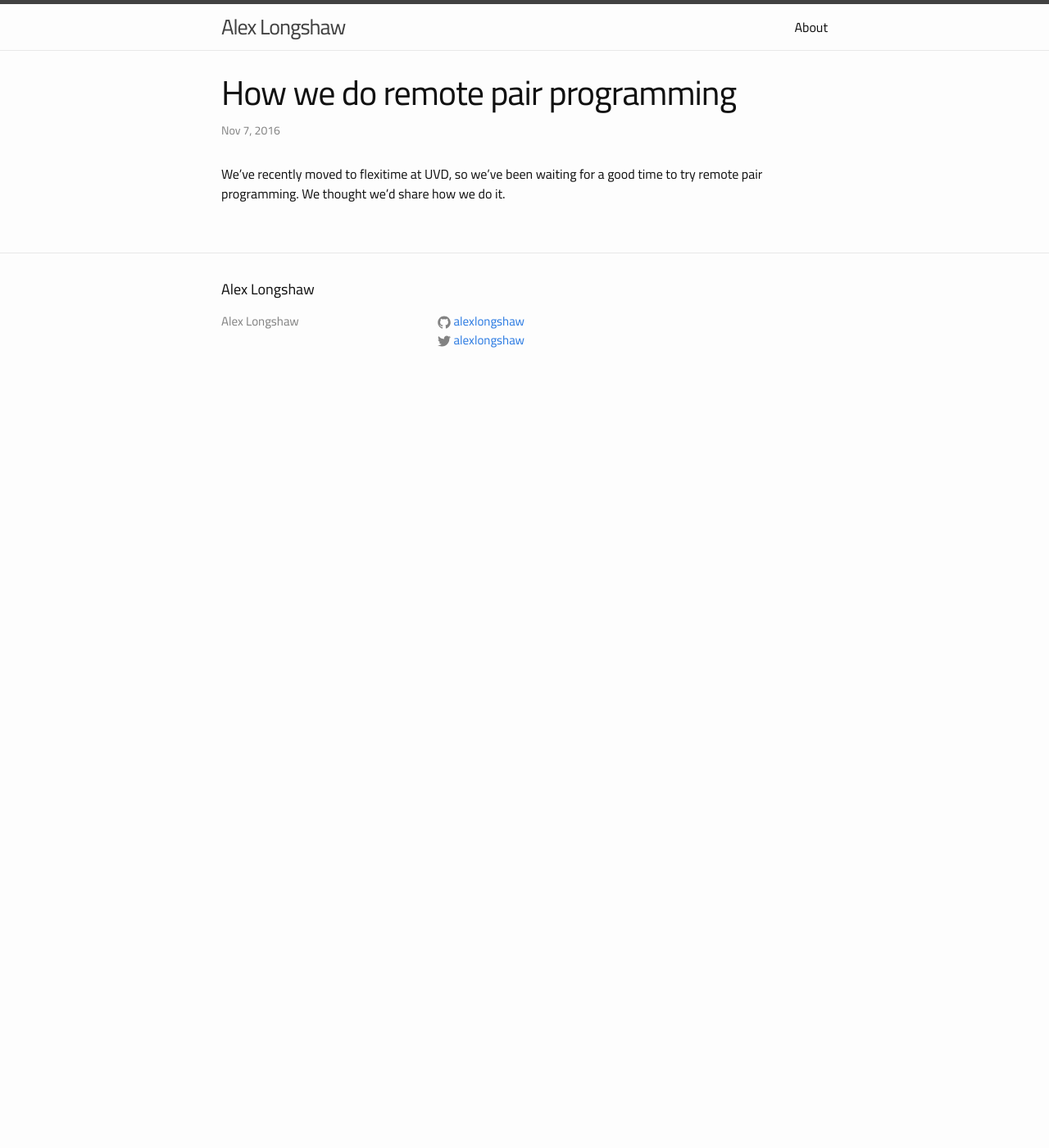
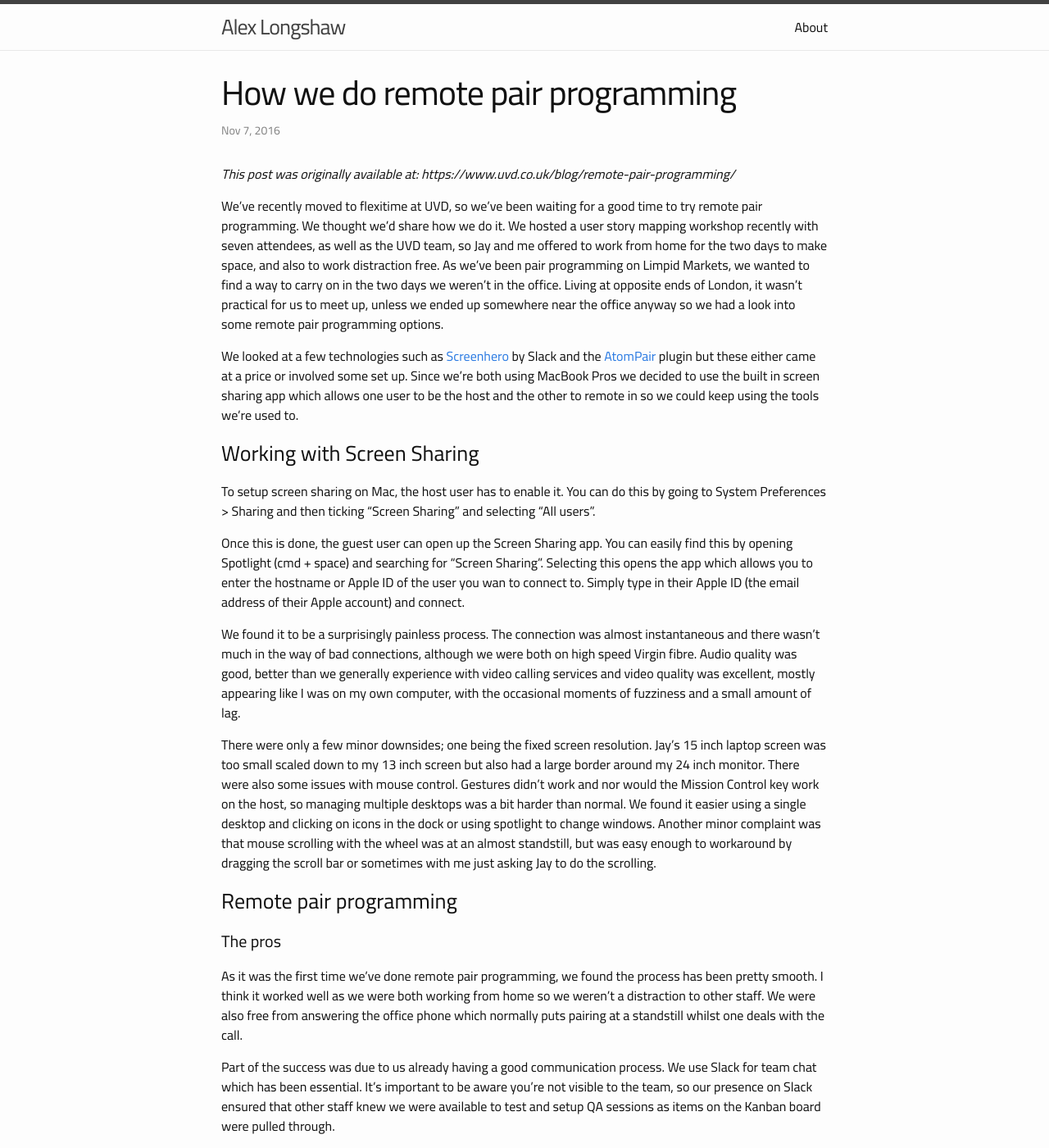
Before and after one commit to alexlongshaw/alexlongshaw.github.io, a Jekyll site: the page built from _posts/2016-11-07-how-we-do-remote-pair-programming.md, in a window 1280 px wide and 1400 px high. Shown: the whole window at 82% size. Built offline with Jekyll 4.4.1, drawn with Linux system fonts in a browser that asks for light colours; comment, search, counter and statistics services are not loaded; some of the changed text lies outside the part shown.

Commit message:
Move removed post to local archive

```diff
--- a/_posts/2016-11-07-how-we-do-remote-pair-programming.md
+++ b/_posts/2016-11-07-how-we-do-remote-pair-programming.md
@@ -2,9 +2,73 @@
 layout: post
 title:  "How we do remote pair programming"
 date:   2016-11-07 12:30:34 +0000
-link:   https://www.uvd.co.uk/blog/remote-pair-programming/
 categories: pair programming
 disqus_id: 8c5b58c1-bbef-417c-aacd-05837434272f
 ---
 
-We’ve recently moved to flexitime at UVD, so we’ve been waiting for a good time to try remote pair programming. We thought we’d share how we do it.
+*This post was originally available at: https://www.uvd.co.uk/blog/remote-pair-programming/*
+
+We’ve recently moved to flexitime at UVD, so we’ve been waiting for a good time to try remote pair programming. We
+thought we’d share how we do it. We hosted a user story mapping workshop recently with seven attendees, as well as the
+UVD team, so Jay and me offered to work from home for the two days to make space, and also to work distraction free. As
+we’ve been pair programming on Limpid Markets, we wanted to find a way to carry on in the two days we weren’t in the
+office. Living at opposite ends of London, it wasn’t practical for us to meet up, unless we ended up somewhere near the
+office anyway so we had a look into some remote pair programming options.
+
+We looked at a few technologies such as [Screenhero](https://screenhero.com/) by Slack and the
+[AtomPair](https://blog.pusher.com/atom-pair/) plugin but these either came at a price or involved some set up. Since
+we’re both using MacBook Pros we decided to use the built in screen sharing app which allows one user to be the host and
+the other to remote in so we could keep using the tools we’re used to.
+
+### Working with Screen Sharing
+
+To setup screen sharing on Mac, the host user has to enable it. You can do this by going to System Preferences > Sharing
+and then ticking “Screen Sharing” and selecting “All users”.
+
+Once this is done, the guest user can open up the Screen Sharing app. You can easily find this by opening Spotlight
+(cmd + space) and searching for “Screen Sharing”. Selecting this opens the app which allows you to enter the hostname
+or Apple ID of the user you wan to connect to. Simply type in their Apple ID (the email address of their Apple account)
+and connect.
+
+We found it to be a surprisingly painless process. The connection was almost instantaneous and there wasn’t much in the
+way of bad connections, although we were both on high speed Virgin fibre. Audio quality was good, better than we
+generally experience with video calling services and video quality was excellent, mostly appearing like I was on my own
+computer, with the occasional moments of fuzziness and a small amount of lag.
+
+There were only a few minor downsides; one being the fixed screen resolution. Jay’s 15 inch laptop screen was too small
+scaled down to my 13 inch screen but also had a large border around my 24 inch monitor. There were also some issues
+with mouse control. Gestures didn’t work and nor would the Mission Control key work on the host, so managing multiple
+desktops was a bit harder than normal. We found it easier using a single desktop and clicking on icons in the dock or
+using spotlight to change windows. Another minor complaint was that mouse scrolling with the wheel was at an almost
+standstill, but was easy enough to workaround by dragging the scroll bar or sometimes with me just asking Jay to do the
+scrolling.
+
+### Remote pair programming
+
+#### The pros
+
+As it was the first time we’ve done remote pair programming, we found the process has been pretty smooth. I think it
+worked well as we were both working from home so we weren’t a distraction to other staff. We were also free from
+answering the office phone which normally puts pairing at a standstill whilst one deals with the call.
+
+Part of the success was due to us already having a good communication process. We use Slack for team chat which has been
+essential. It’s important to be aware you’re not visible to the team, so our presence on Slack ensured that other staff
+knew we were available to test and setup QA sessions as items on the Kanban board were pulled through.
+
+#### The cons
+
+Although we were pair programming remotely, we found it could all too easily push the host to be the driver. Using
+something like a [pomodora timer](https://www.marinaratimer.com/) would have been helpful to keep us on track.
+
+We also had some questions for Eddy, our lead developer. We got through okay asking questions on Slack and showing
+commits on BitBucket and but harder issues might have been a problem. Usually he would come to my desk and we could
+look through more difficult problems together.
+
+Finally, we did have a backup plan for worst case. If we had technical issues our plan was for me to carry on with the
+Limpid Markets work and Jay to add a new feature to Botty McBotface, our helpful bot that organises our days off, but
+luckily we didn’t have to resort to that. We also got some good solutions from computer repair service and we were able
+to avoid screen sharing issues.
+
+We’re planning on doing this again soon. To avoid some of the screen sharing issues we are going to try using a mixture
+of screen sharing and using AtomPair. It’s not either of our main IDEs but we feel the benefits are worth trying for a
+day. We’ll update this blog post with how we got on.
```
